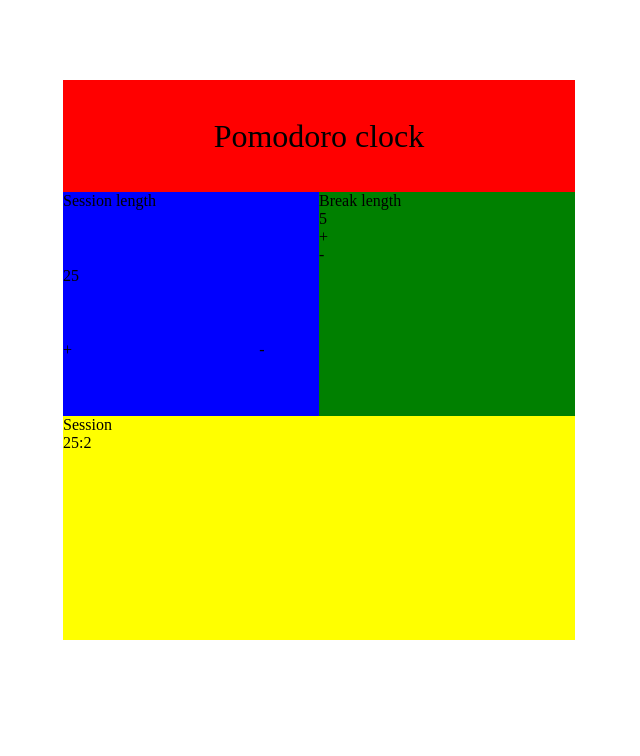
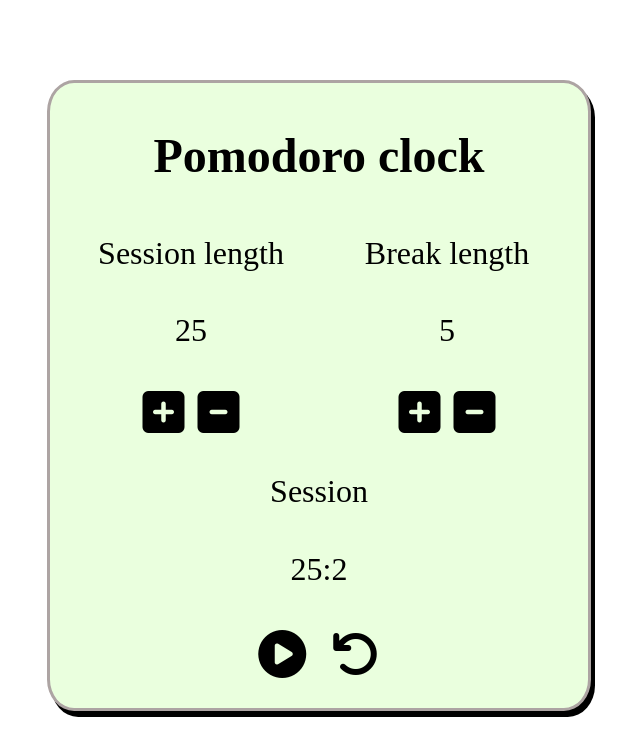
Before and after one commit to nebojsa311/pomodoro, a React (Create React App) app: page / in a window 1280 px wide. Shown: the top 756 px of the page, without its empty margins (321-961 px from the left). Built offline with nearby package versions, Linux system fonts and the light colour scheme.

Commit message:
added css, finally looks like a pomodoro clock

```diff
--- a/public/index.html
+++ b/public/index.html
@@ -4,6 +4,7 @@
     <meta charset="utf-8" />
     <meta name="viewport" content="width=device-width, initial-scale=1" />
     <title>Pomodoro clock</title>
+    <script src="https://kit.fontawesome.com/4e9a2509de.js" crossorigin="anonymous"></script>
   </head>
   <body>
 
--- a/src/App.js
+++ b/src/App.js
@@ -21,20 +21,28 @@ class App extends React.Component {
         <div id="slength">
           <div id="session-label">Session length</div>
           <div id="session-length">{this.state.sessionL / 60000}</div>
-          <div id="session-increment">+</div>
-          <div id="session-decrement">-</div>
+          <div id="session-increment">
+            <i class="fas fa-plus-square fa-3x"></i>
+          </div>
+          <div id="session-decrement">
+            <i class="fas fa-minus-square fa-3x"></i>
+          </div>
         </div>
         <div id="blength">
           <div id="break-label">Break length</div>
           <div id="break-length">{this.state.breakL / 60000}</div>
-          <div id="break-increment">+</div>
-          <div id="break-decrement">-</div>
+          <div id="break-increment">
+            <i class="fas fa-plus-square fa-3x"></i>
+          </div>
+          <div id="break-decrement">
+            <i class="fas fa-minus-square fa-3x"></i>
+          </div>
         </div>
         <div id="controls-div">
           <div id="timer-label">{this.state.timerLabel}</div>
           <div id="time-left">{(this.state.timer - this.state.timer%60000)/60000}:{this.state.timer/1000 - ((this.state.timer - this.state.timer%60000)/1000)}</div>
-          <div id="start_stop"></div>
-          <div id="reset"></div>
+          <div id="start_stop"><i class="fas fa-play-circle fa-3x"></i></div>
+          <div id="reset"><i class="fas fa-undo fa-3x"></i></div>
         </div>
       </div>
 
--- a/src/index.css
+++ b/src/index.css
@@ -4,30 +4,33 @@ body {
 
 #container{
     width: 40vw;
-    height: 70vh;
+    height: 75vh;
     margin-top: 10vh;
     margin-left: auto;
     margin-right: auto;
     display: grid;
     grid-template-rows: 20% 40% 40%;
     grid-template-columns: 50% 50%;
-    background-color: black;
+    border: 3px solid #ada4a3;
+    border-radius: 5%;
+    background-color:#eaffde;
+    box-shadow: 4px 6px black;
+    padding: 1%;
 }
 
 #main-title{
-    grid-row: 1;
+    grid-row: 1 / 2;
     grid-column: 1 / 3;
-    background-color: red;
     display: flex;
     justify-content: center;
     align-items: center;
-    font-size: 2em;
+    font-size: 3em;
+    font-weight: bold;
 }
 
 #slength{
     grid-row: 2 / 3;
-    grid-column: 1;
-    background-color: blue;
+    grid-column: 1 / 2;
     display: grid;
     grid-row: 33% 33% 33%;
     grid-column: 50% 50%;
@@ -35,32 +38,126 @@ body {
 
 #session-label{
     grid-row: 1 / 2;
-    grid-column: 1 / 4;
+    grid-column: 1 / 3;
+    font-size: 2em;
+    display: flex;
+    justify-content: center;
+    align-items: center;
 }
 
 #session-length{
     grid-row: 2 / 3;
-    grid-column: 1 / 4;
+    grid-column: 1 / 3;
+    font-size: 2em;
+    display: flex;
+    justify-content: center;
+    align-items: center;
 }
 
 #session-increment{
     grid-row: 3 / 4;
     grid-column: 1 / 2;
+    display: flex;
+    justify-content: flex-end;
+    align-items: center;
+    margin-right: 5%;
 }
 
 #session-decrement{
-    grid-row: 3/ 4;
-    grid-column: 3 / 4;
+    grid-row: 3 / 4;
+    grid-column: 2 / 3;
+    display: flex;
+    justify-content: flex-start;
+    align-items: center;
+    margin-left: 5%;
 }
 
 #blength{
     grid-row: 2 / 3;
-    grid-column: 2;
-    background-color: green;
+    grid-column: 2 / 3;
+    display: grid;
+    grid-row: 33% 33% 33%;
+    grid-column: 50% 50%;
+
+}
+
+#break-label{
+    font-size: 2em;
+    grid-row: 1 / 2;
+    grid-column: 1 / 3;
+    display: flex;
+    justify-content: center;
+    align-items: center;
+}
+
+#break-length{
+    font-size: 2em;
+    grid-row: 2 / 3;
+    grid-column: 1 / 3;
+    display: flex;
+    justify-content: center;
+    align-items: center;
+}
+
+#break-increment{
+    grid-row: 3 / 4;
+    grid-column: 1 / 2;
+    display: flex;
+    justify-content: flex-end;
+    align-items: center;
+    margin-right: 5%;
+}
+
+#break-decrement{
+    grid-row: 3 / 4;
+    grid-column: 2 / 3;
+    display: flex;
+    justify-content: flex-start;
+    align-items: center;
+    margin-left: 5%;
 }
 
 #controls-div{
     grid-row: 3;
     grid-column: 1 / 3;
-    background-color: yellow;
+    display: grid;
+    grid-template-rows: 30% 35% 35%;
+    grid-template-columns: 50% 50%;
 }
+
+#timer-label{
+    grid-row: 1 / 2;
+    grid-column: 1 / 3;
+    font-size: 2em;
+    display: flex;
+    justify-content: center;
+    align-items: center;
+}
+
+#time-left{
+    grid-row: 2 / 3;
+    grid-column: 1 / 3;
+    font-size: 2em;
+    display: flex;
+    justify-content: center;
+    align-items: center;
+}
+
+#start_stop{
+    grid-row: 3;
+    grid-column: 1 / 2;
+    display: flex;
+    justify-content: flex-end;
+    align-items: center;
+    margin-right: 5%;
+
+}
+
+#reset{
+    grid-row: 3;
+    grid-column: 2;
+    display: flex;
+    justify-content: flex-start;
+    align-items: center;
+    margin-left: 5%;
+}
```
